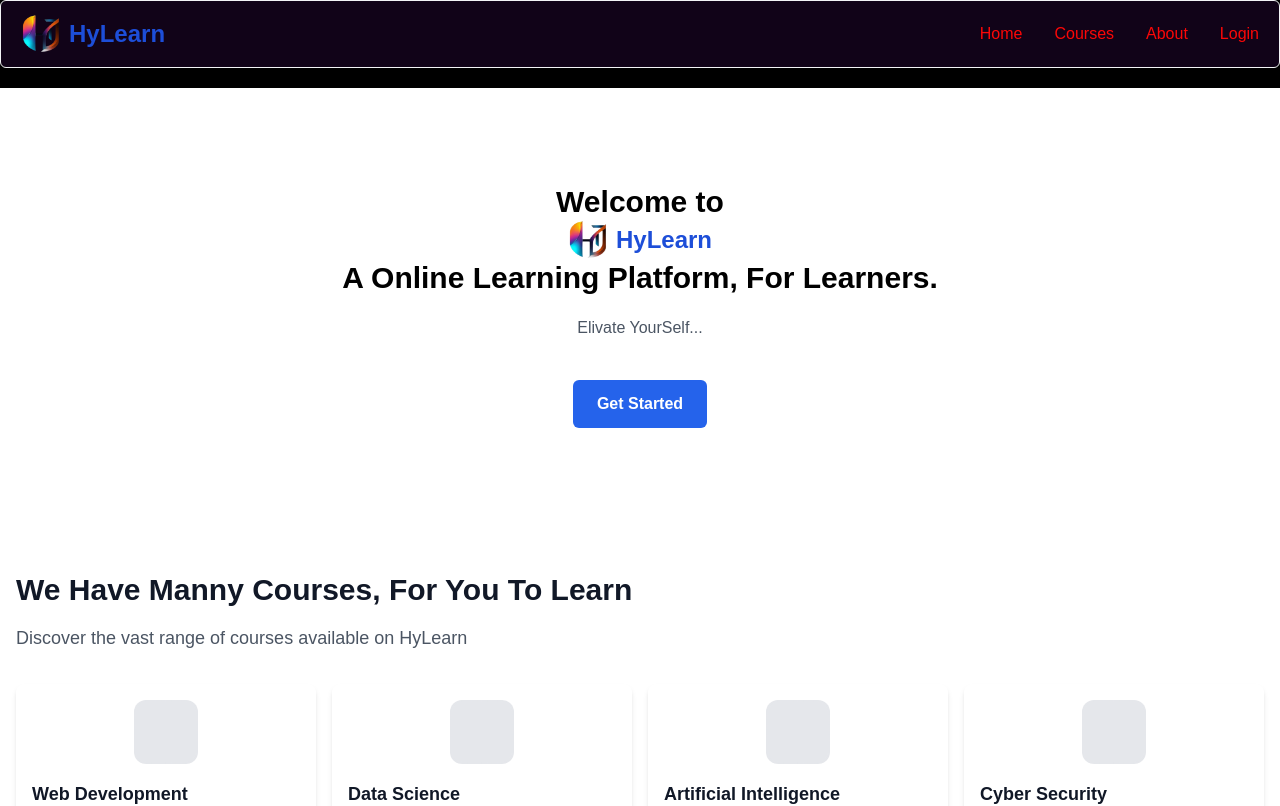
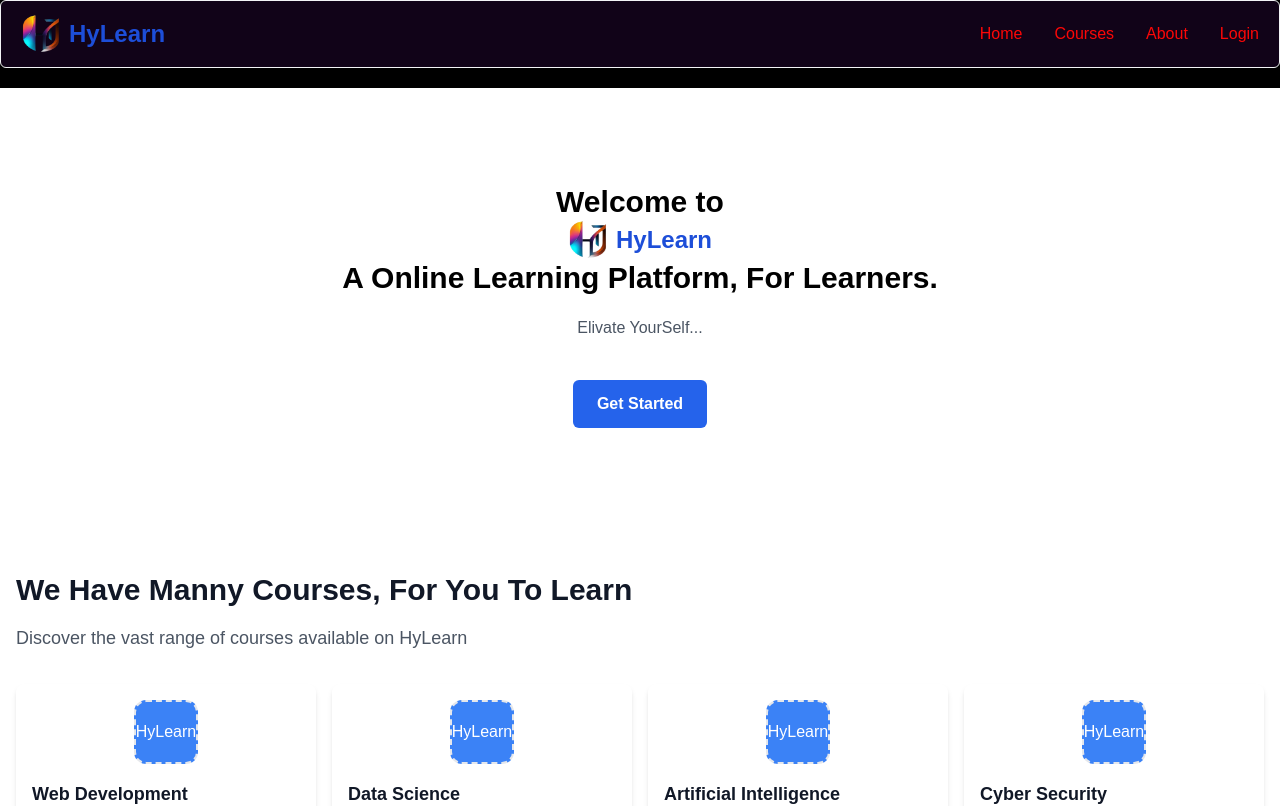
Before and after one commit to AJIT-KUMAR-PANDIT/HyLearn, a React (Vite) app in the folder client/: page / in a window 1280 px wide. Shown: the top 806 px of the page. Built offline with nearby package versions, Linux system fonts and the light colour scheme; no server answers.

Commit message:
"Updated course card component to display 'HyLearn' in a blue background instead of a gray dashed border"

```diff
--- a/client/src/components/courseExplore/CourseExplore.jsx
+++ b/client/src/components/courseExplore/CourseExplore.jsx
@@ -46,7 +46,9 @@ const CourseExplore = () => {
         <div className="grid grid-cols-1 md:grid-cols-2 lg:grid-cols-3 xl:grid-cols-4 gap-4">
           {courses.map((course) => (
             <div key={course.id} className="bg-white rounded-lg shadow-md p-4">
-              <div className="bg-gray-200 border-2 border-dashed rounded-xl w-16 h-16 mx-auto mb-4"></div>
+              <div className="bg-blue-500 text-white flex justify-center items-center border-2 border-dashed rounded-xl w-16 h-16 mx-auto mb-4">
+                HyLearn
+              </div>
               <h3 className="text-lg font-bold text-gray-900 mb-2">
                 {course.title}
               </h3>
```
